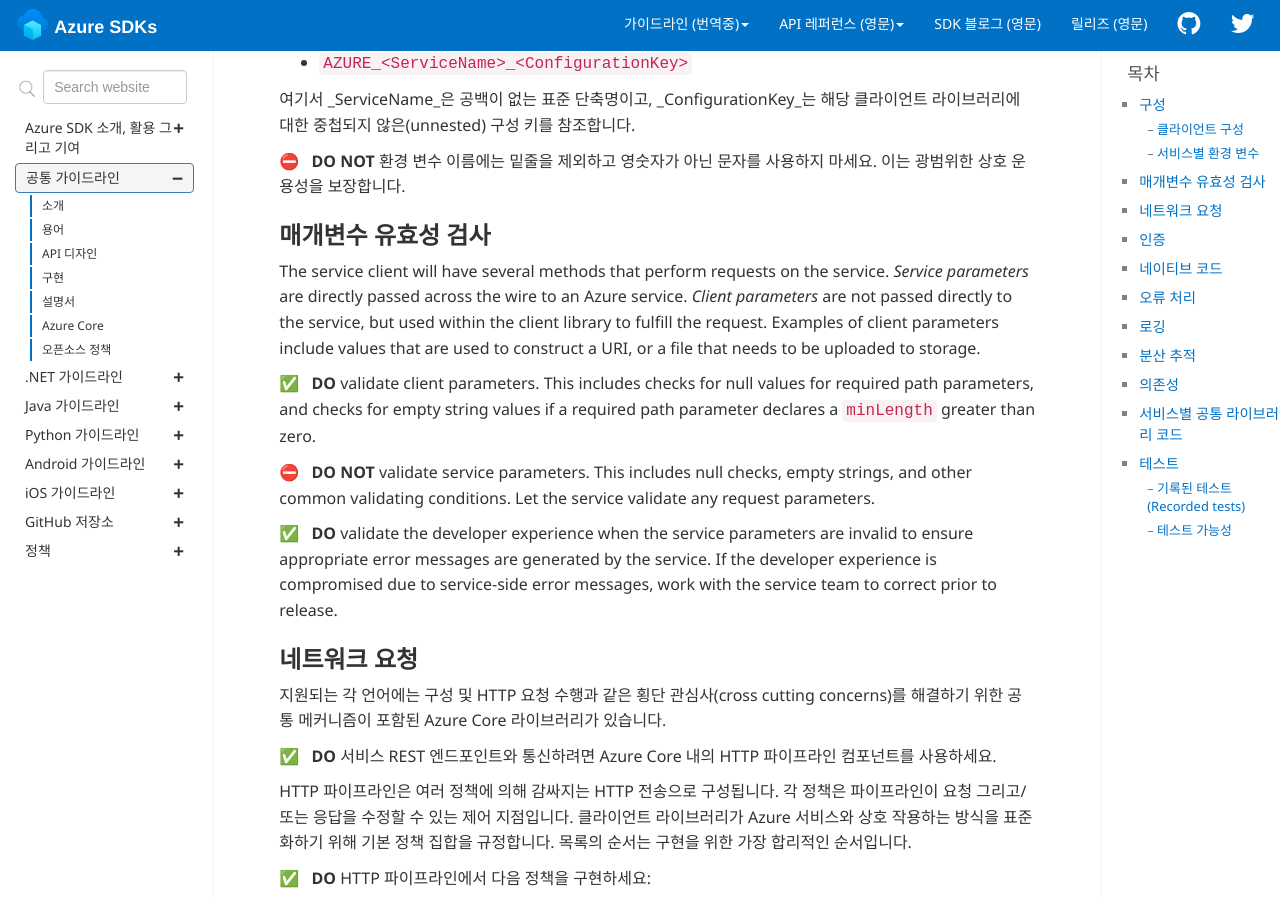
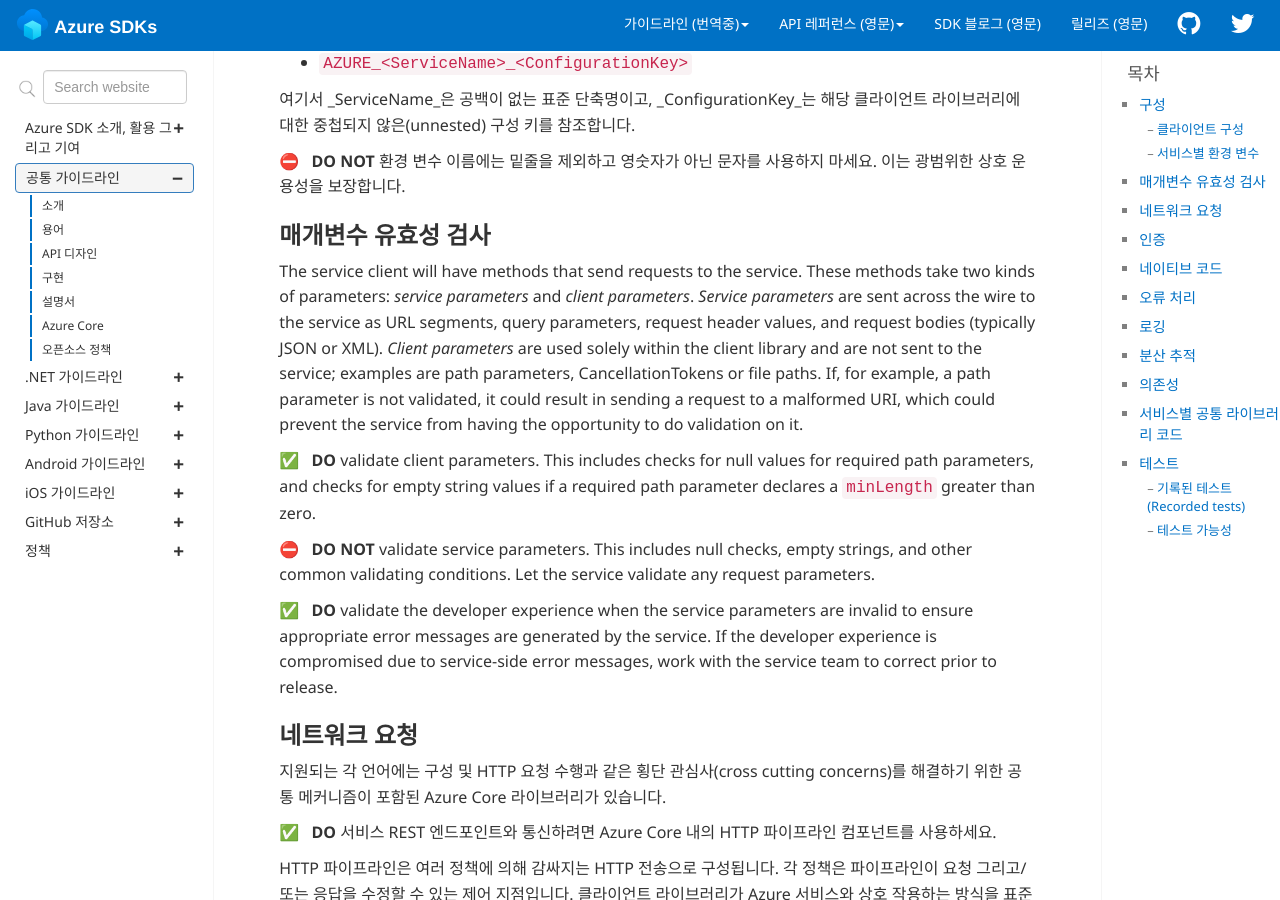
Before and after one commit to Azure/azure-sdk-korean, a Jekyll site: the page built from docs/general/implementation.md, in a window 1280 px wide and 900 px high, scrolled down 1290 px. Built offline with Jekyll 4.4.1, drawn with Linux system fonts in a browser that asks for light colours; comment, search, counter and statistics services are not loaded.

Commit message:
Parameter validation: the updated

```diff
--- a/docs/general/implementation.md
+++ b/docs/general/implementation.md
@@ -62,7 +62,7 @@ sidebar: general_sidebar
 
 ## 매개변수 유효성 검사
 
-The service client will have several methods that perform requests on the service.  _Service parameters_ are directly passed across the wire to an Azure service.  _Client parameters_ are not passed directly to the service, but used within the client library to fulfill the request.  Examples of client parameters include values that are used to construct a URI, or a file that needs to be uploaded to storage.
+The service client will have methods that send requests to the service. These methods take two kinds of parameters: _service parameters_ and _client parameters_. _Service parameters_ are sent across the wire to the service as URL segments, query parameters, request header values, and request bodies (typically JSON or XML).  _Client parameters_ are used solely within the client library and are not sent to the service; examples are path parameters, CancellationTokens or file paths.  If, for example, a path parameter is not validated, it could result in sending a request to a malformed URI, which could prevent the service from having the opportunity to do validation on it.
 
 {% include requirement/MUST id="general-params-client-validation" %} validate client parameters.  This includes checks for null values for required path parameters, and checks for empty string values if a required path parameter declares a `minLength` greater than zero.
 
```
